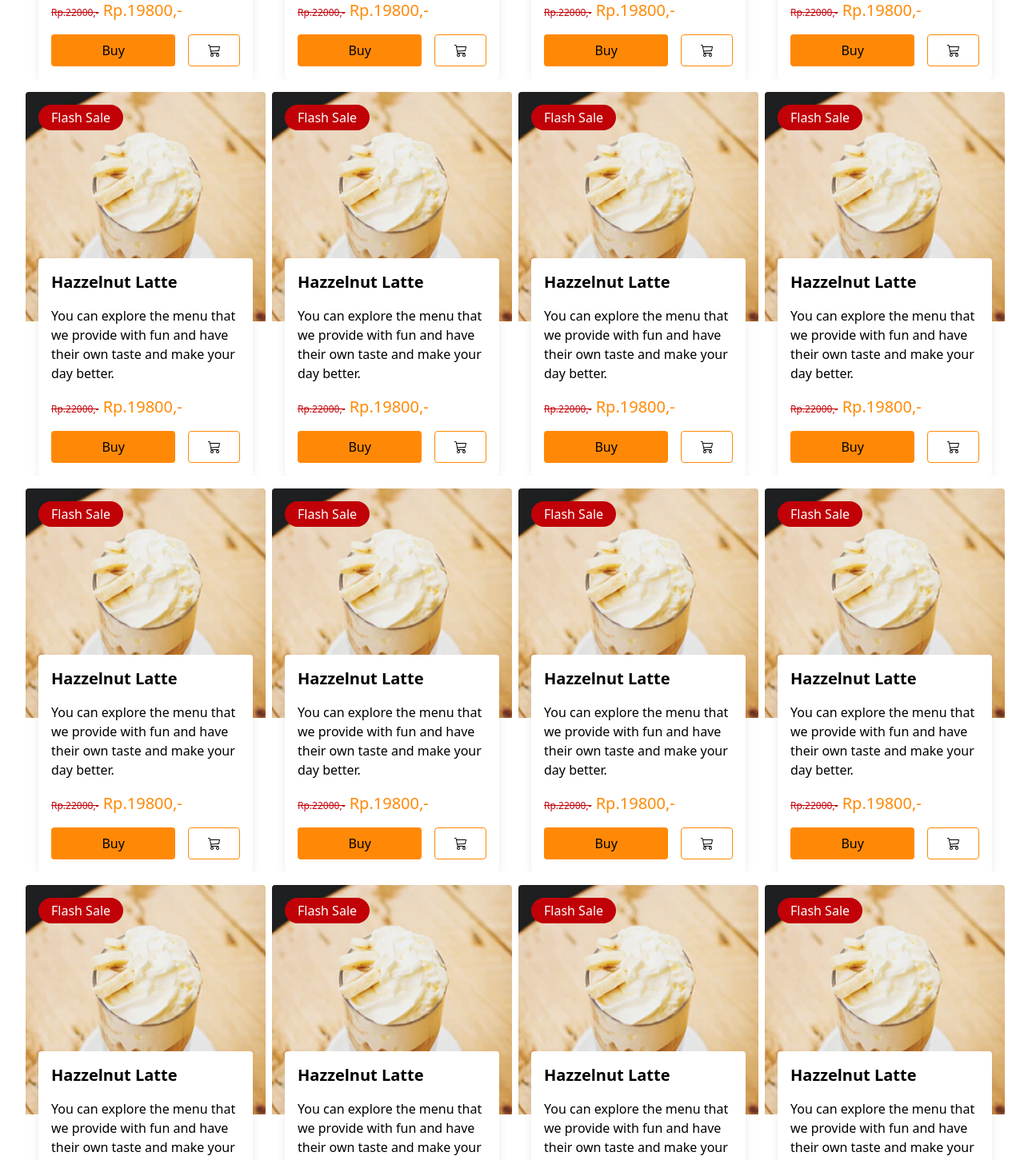
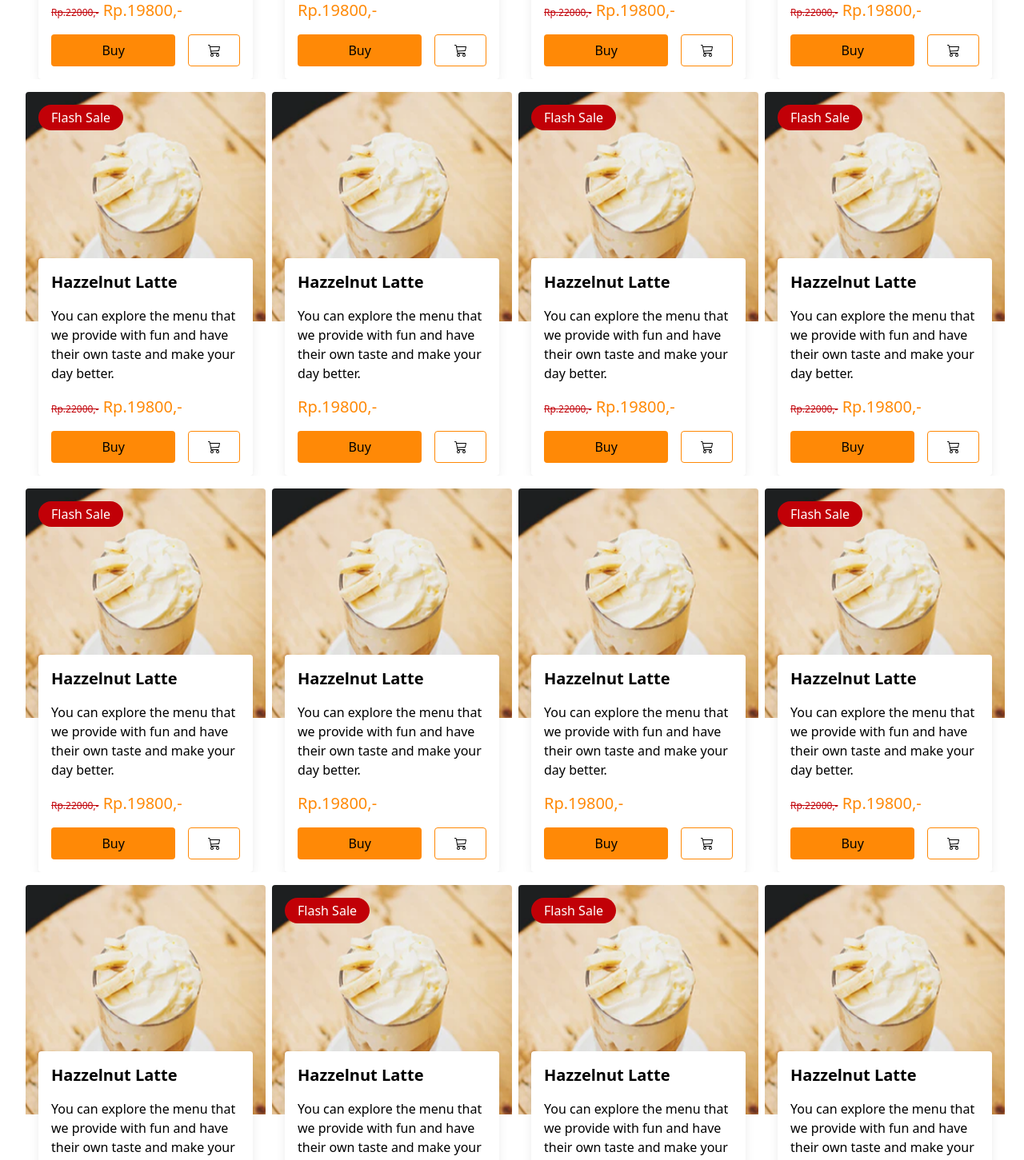
Before and after one commit to rezafauzan/koda-b6-react, a React (Vite) app: page /product/0 in a window 1280 px wide. Shown: the part 1360-2811 px from the top of the page at 80% size. Built offline with nearby package versions, Linux system fonts and the light colour scheme; no server answers.

Commit message:
Feat: product layout test with dynamic kind of product

```diff
--- a/src/pages/Product/ProductDetail.jsx
+++ b/src/pages/Product/ProductDetail.jsx
@@ -13,22 +13,22 @@ const OtherProducts = () => {
             </div>
             <div className="flex flex-col lg:flex-row p-4 gap-4 w-full justify-center items-center">
                 <div className="grid grid-cols-1 md:grid-cols-2 lg:grid-cols-4 justify-center lg:justify-between gap-4 px-16 lg:px-4">
-                    <ProductCard flashsale={true} />
-                    <ProductCard flashsale={true} />
-                    <ProductCard flashsale={true} />
-                    <ProductCard flashsale={true} />
-                    <ProductCard flashsale={true} />
-                    <ProductCard flashsale={true} />
-                    <ProductCard flashsale={true} />
-                    <ProductCard flashsale={true} />
-                    <ProductCard flashsale={true} />
-                    <ProductCard flashsale={true} />
-                    <ProductCard flashsale={true} />
-                    <ProductCard flashsale={true} />
-                    <ProductCard flashsale={true} />
-                    <ProductCard flashsale={true} />
-                    <ProductCard flashsale={true} />
-                    <ProductCard flashsale={true} />
+                    <ProductCard flashsale={true} discount={10/100}/>
+                    <ProductCard/>
+                    <ProductCard flashsale={true} discount={10/100}/>
+                    <ProductCard flashsale={true} discount={10/100}/>
+                    <ProductCard flashsale={true} discount={10/100}/>
+                    <ProductCard/>
+                    <ProductCard flashsale={true} discount={10/100}/>
+                    <ProductCard flashsale={true} discount={10/100}/>
+                    <ProductCard flashsale={true} discount={10/100}/>
+                    <ProductCard/>
+                    <ProductCard/>
+                    <ProductCard flashsale={true} discount={10/100}/>
+                    <ProductCard/>
+                    <ProductCard flashsale={true} discount={10/100}/>
+                    <ProductCard flashsale={true} discount={10/100}/>
+                    <ProductCard/>
                     <div className="flex col-span-1 md:col-span-2 lg:col-span-4 justify-evenly items-center w-full">
                         <span className="cursor-pointer flex justify-center items-center w-10 h-10 bg-(--color-primary) hover:bg-(--color-primary-active) rounded-full">1</span>
                         <span className="cursor-pointer flex justify-center items-center w-10 h-10 bg-slate-400 hover:bg-slate-300 rounded-full text-slate-700">2</span>
```
